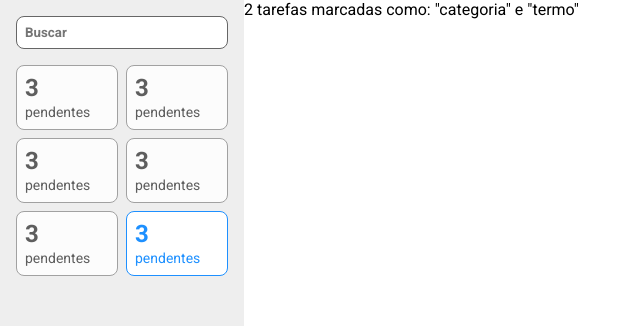
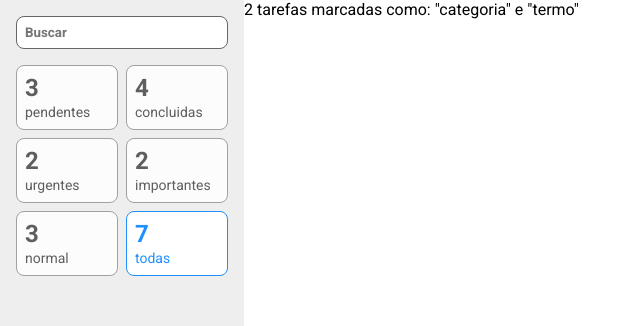
Before and after one commit to TallysonFreitas/Projeto-EBAC, a React (Create React App) app: page / in a window 1280 px wide. Shown: the top 326 px of the page, without its empty margins (0-640 px from the left). Built offline with nearby package versions, Linux system fonts and the light colour scheme.

Commit message:
commit aula 3

```diff
--- a/src/components/FiltroCard/index.tsx
+++ b/src/components/FiltroCard/index.tsx
@@ -2,13 +2,15 @@
 
 export type Props = {
   ativo?: boolean
+  contador: number
+  legenda: string
 }
 
-const FiltroCard = (Props: Props) => {
+const FiltroCard = ({ ativo, contador, legenda }: Props) => {
   return (
-    <S.Card ativo={Props.ativo}>
-      <S.Contador>3</S.Contador>
-      <S.Label>pendentes</S.Label>
+    <S.Card ativo={ativo}>
+      <S.Contador>{contador}</S.Contador>
+      <S.Label>{legenda}</S.Label>
     </S.Card>
   )
 }
--- a/src/components/FiltroCard/style.ts
+++ b/src/components/FiltroCard/style.ts
@@ -1,7 +1,9 @@
 import styled from 'styled-components'
 import { Props } from '.'
 
-export const Card = styled.div<Props>`
+type PropsSemLegendaEContador = Omit<Props, 'contador' | 'legenda'>
+
+export const Card = styled.div<PropsSemLegendaEContador>`
   padding: 8px;
   border: 1px solid ${(props) => (props.ativo ? '#1E90ff' : '#a1a1a1')};
   background-color: ${(props) => (props.ativo ? '#fff' : '#fcfcfc')};
--- a/src/containers/Barralateral/index.tsx
+++ b/src/containers/Barralateral/index.tsx
@@ -7,12 +7,12 @@
       <div>
         <S.Campo type="text" placeholder="Buscar" />
         <S.Filtros>
-          <FiltroCard />
-          <FiltroCard />
-          <FiltroCard />
-          <FiltroCard />
-          <FiltroCard />
-          <FiltroCard ativo />
+          <FiltroCard contador={3} legenda={'pendentes'} />
+          <FiltroCard contador={4} legenda={'concluidas'} />
+          <FiltroCard contador={2} legenda={'urgentes'} />
+          <FiltroCard contador={2} legenda={'importantes'} />
+          <FiltroCard contador={3} legenda={'normal'} />
+          <FiltroCard ativo contador={7} legenda={'todas'} />
         </S.Filtros>
       </div>
     </S.Aside>
```
